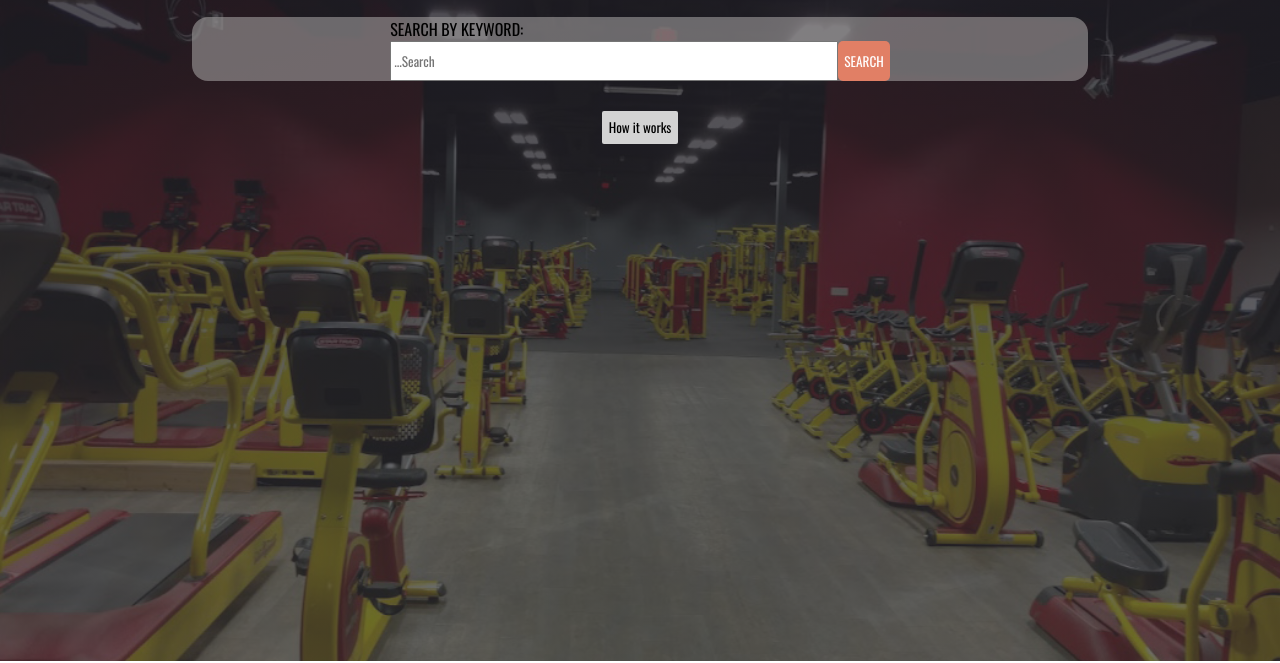
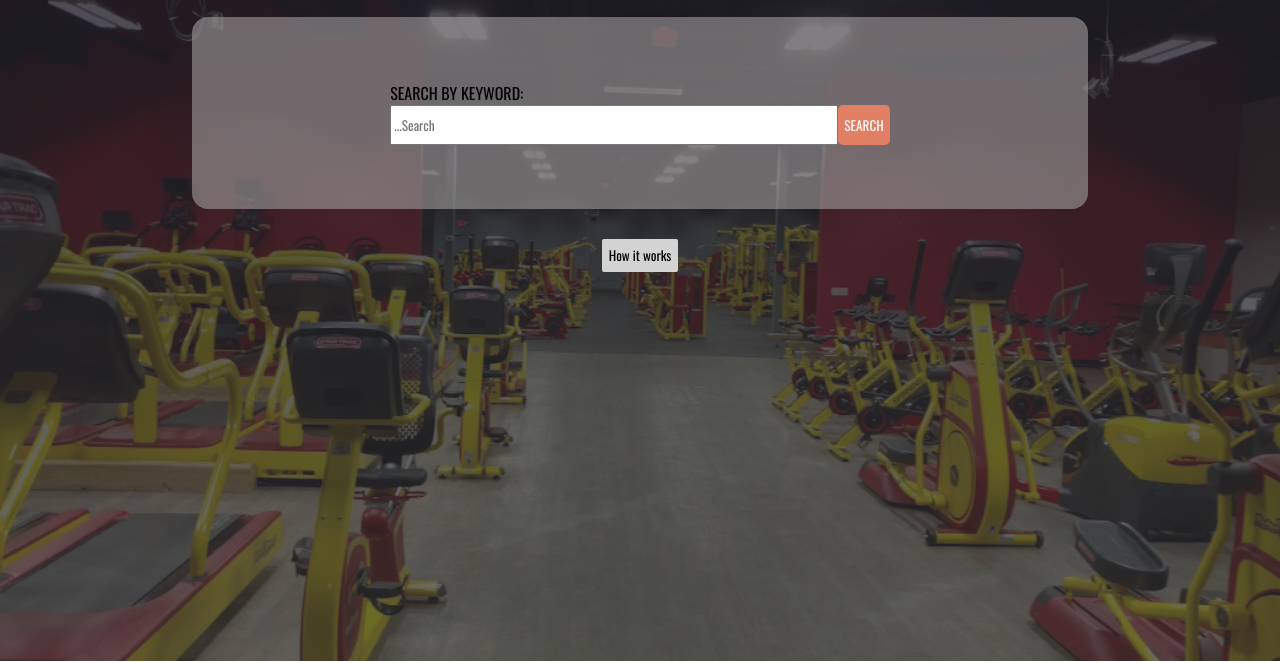
Before and after one commit to deikdesign/Gym-Directory, a plain HTML site: page index.html in a window 1280 px wide. Shown: the part 139-802 px from the top of the page. Drawn offline with nearby package versions, Linux system fonts and the light colour scheme.

Commit message:
Search container fixed

```diff
--- a/css/style.css
+++ b/css/style.css
@@ -178,7 +178,7 @@ ul > li {
 }
 
 .form-cont {
-  height: auto;
+  height: 12rem;
   width: 70%;
   border-radius: 16px;
   background-color: rgba(163, 160, 160, 0.59);
```
